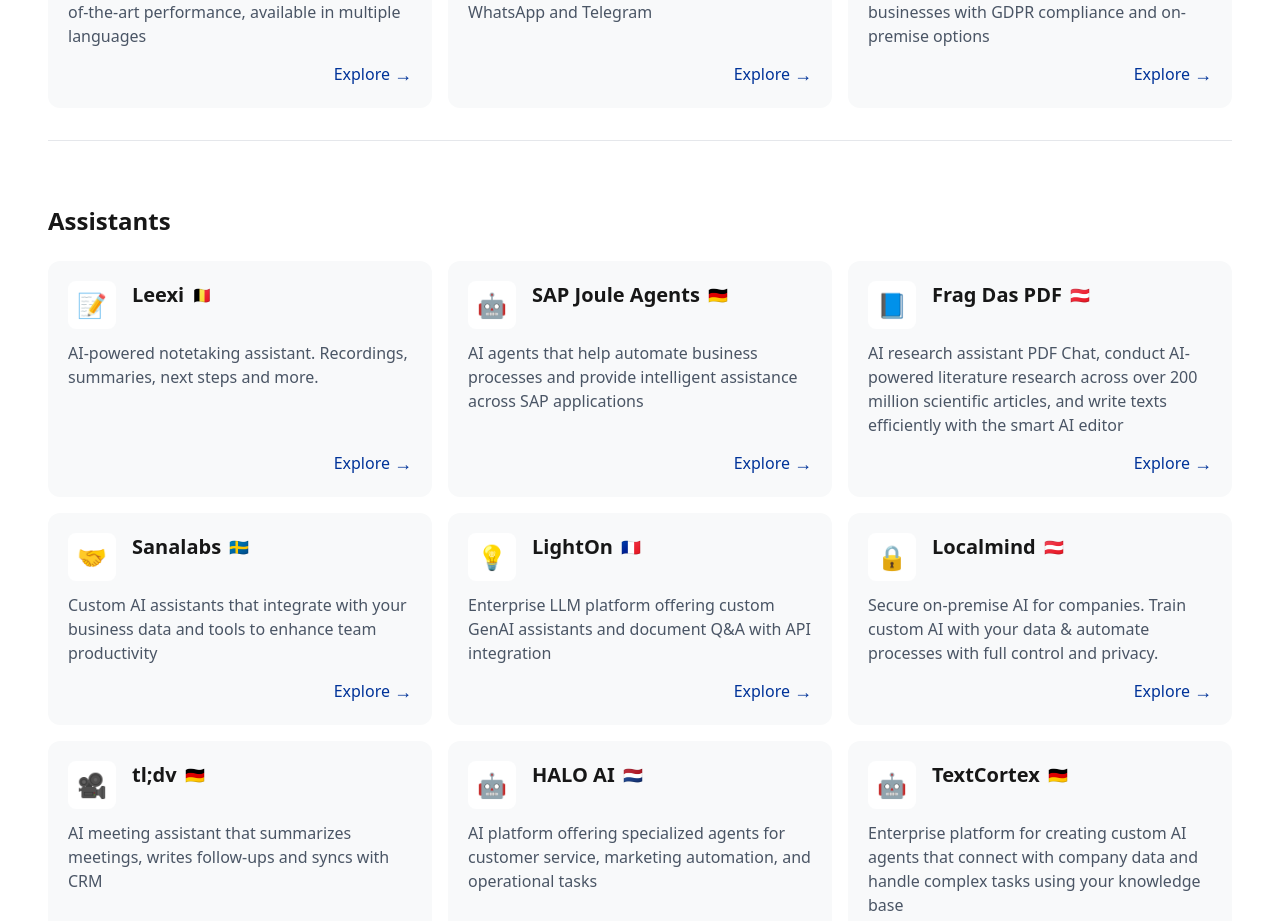
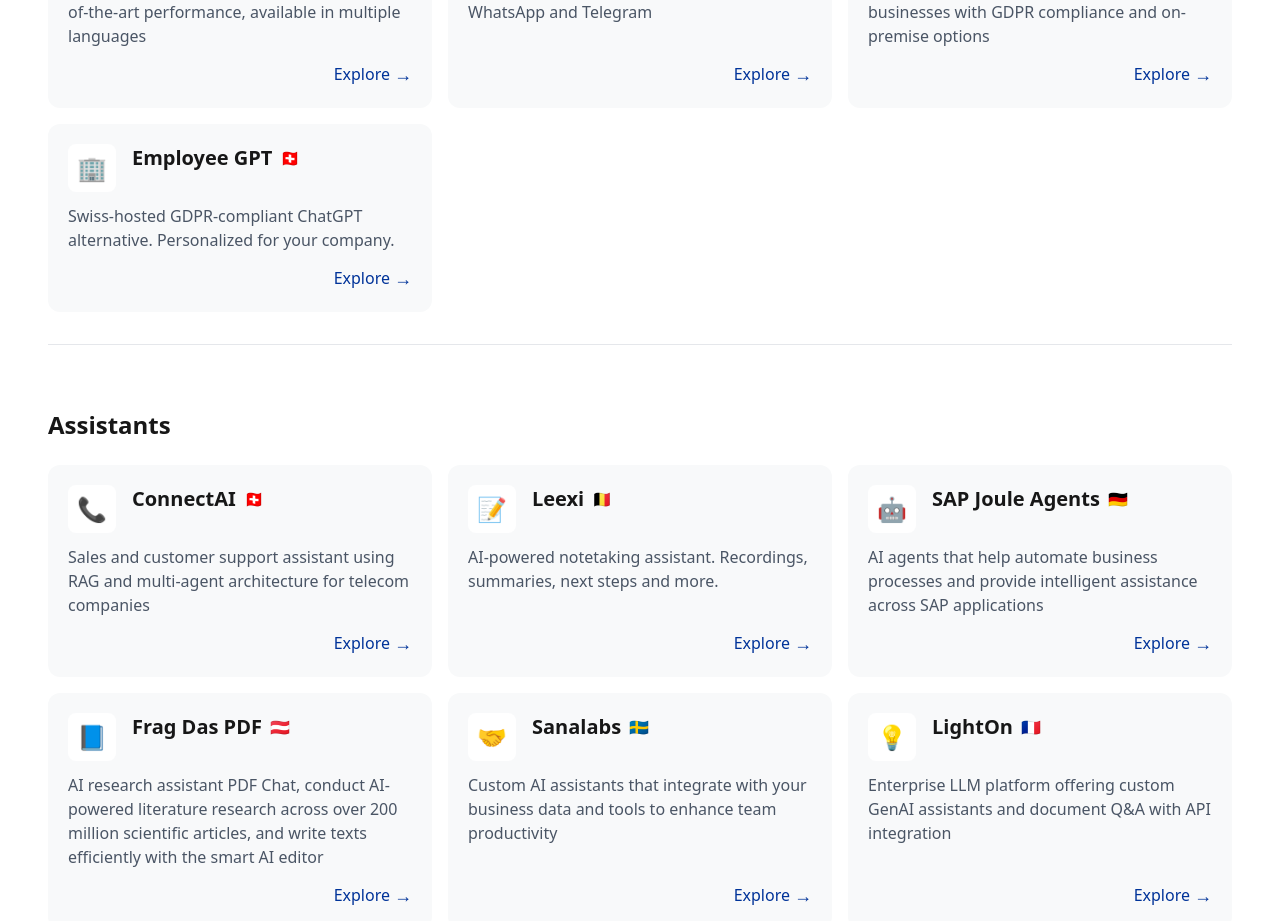
Before and after one commit to northwindlabs/ai-atlas, a Next.js app: page / in a window 1280 px wide. Shown: the part 1361-2282 px from the top of the page. Built offline with nearby package versions, Linux system fonts and the light colour scheme.

Commit message:
added connect ai

```diff
--- a/src/data/services.ts
+++ b/src/data/services.ts
@@ -52,6 +52,15 @@
         link: 'https://omnifact.ai/',
         addedDate: '2025-06-01',
       },
+      {
+        name: 'Employee GPT',
+        description:
+          'Swiss-hosted GDPR-compliant ChatGPT alternative. Personalized for your company.',
+        icon: '🏢',
+        country: '🇨🇭',
+        link: 'https://www.connectai.ch/employee-gpt',
+        addedDate: '2025-07-01',
+      },
     ],
   },
   {
@@ -60,6 +69,15 @@
     icon: '🧠',
     color: 'bg-[#4CAF50]',
     services: [
+      {
+        name: 'ConnectAI',
+        description:
+          'Sales and customer support assistant using RAG and multi-agent architecture for telecom companies',
+        icon: '📞',
+        country: '🇨🇭',
+        link: 'https://connectai.ch',
+        addedDate: '2025-07-01',
+      },
       {
         name: 'Leexi',
         description:
```
